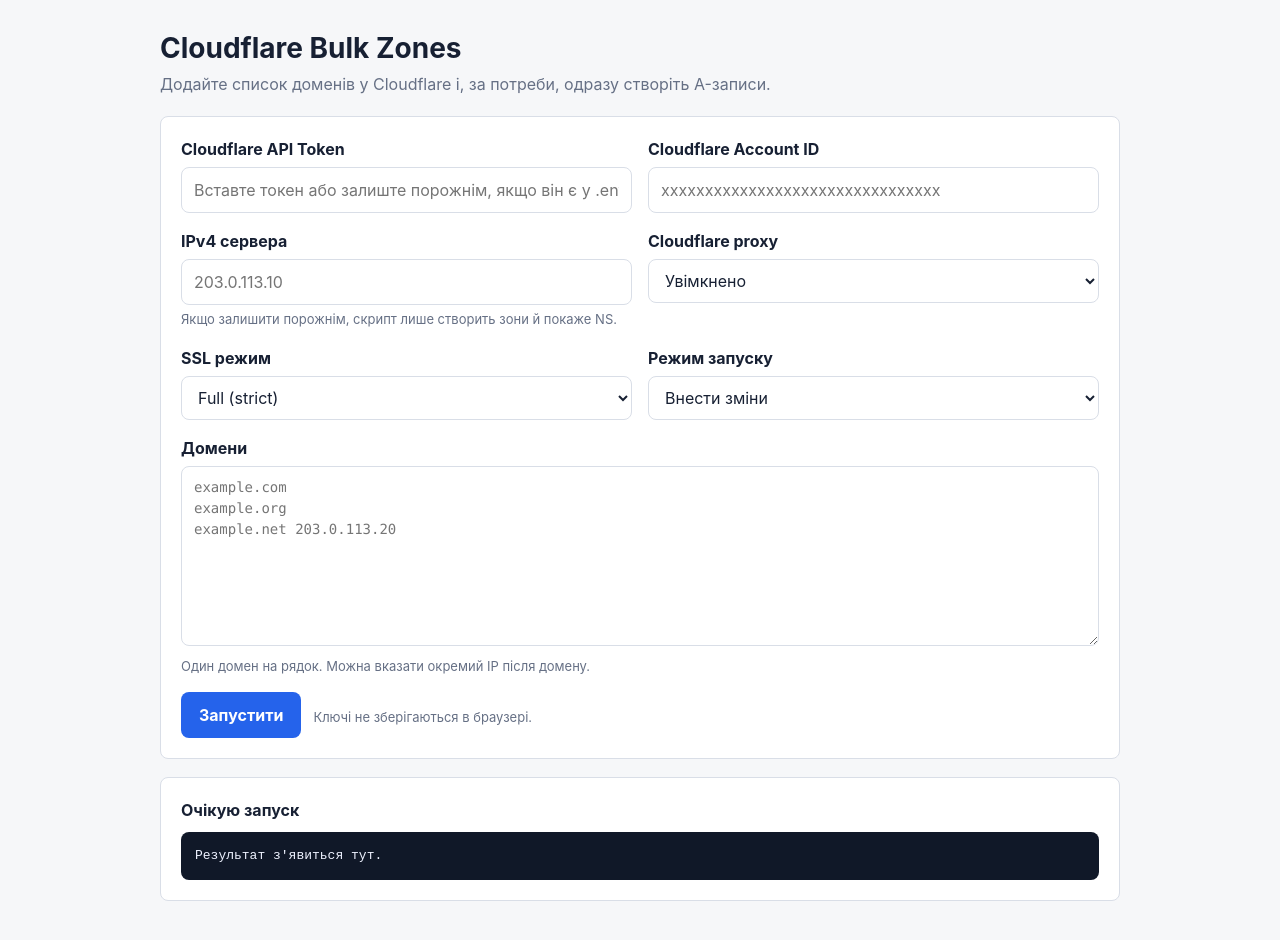
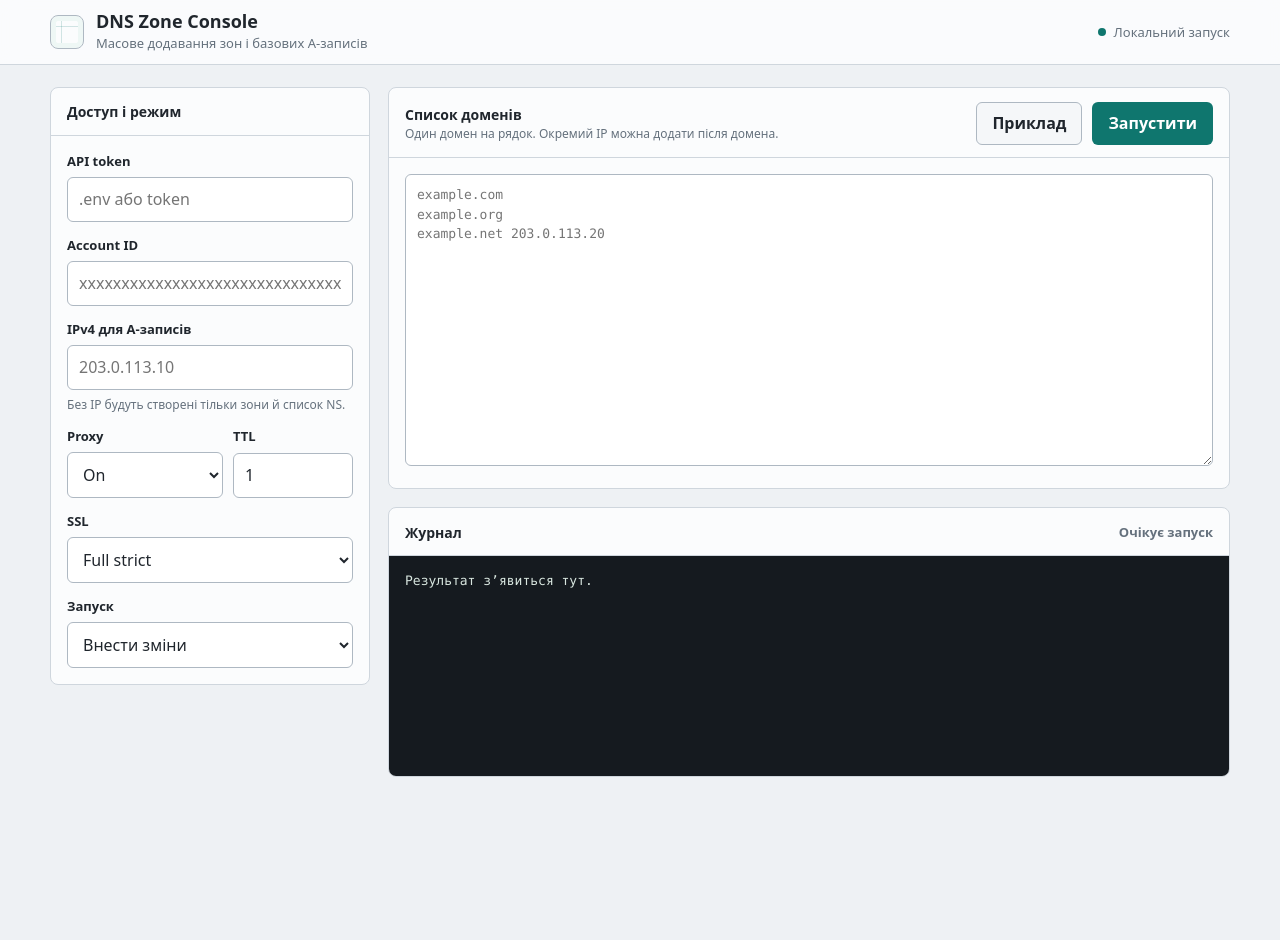
Before and after one commit to affiliate-sage-mode/cf_add_zones, a website: page index.html in a window 1280 px wide. After the commit the page ends 811 px from the top, so only its background shows below. Drawn offline with Linux system fonts and the light colour scheme.

Commit message:
Redesign local UI

```diff
--- a/index.html
+++ b/index.html
@@ -3,20 +3,24 @@
 <head>
   <meta charset="utf-8">
   <meta name="viewport" content="width=device-width, initial-scale=1">
-  <title>Cloudflare Bulk Zones</title>
+  <title>DNS Zone Console</title>
   <style>
     :root {
       color-scheme: light;
-      --bg: #f6f7f9;
-      --panel: #ffffff;
-      --text: #172033;
-      --muted: #667085;
-      --border: #d9dee7;
-      --accent: #2563eb;
-      --accent-dark: #1d4ed8;
-      --ok: #067647;
-      --bad: #b42318;
-      --code: #101828;
+      --bg: #eef1f4;
+      --surface: #fbfcfd;
+      --surface-2: #f5f7f9;
+      --line: #cfd6dd;
+      --line-strong: #aeb8c2;
+      --text: #20262d;
+      --muted: #65717d;
+      --accent: #0f766e;
+      --accent-hover: #115e59;
+      --accent-soft: #d9f0ec;
+      --ok: #0b6b3a;
+      --bad: #b3261e;
+      --terminal: #151a1f;
+      --terminal-text: #d8e6df;
     }
 
     * { box-sizing: border-box; }
@@ -26,208 +30,399 @@
       min-height: 100vh;
       background: var(--bg);
       color: var(--text);
-      font-family: Inter, ui-sans-serif, system-ui, -apple-system, BlinkMacSystemFont, "Segoe UI", sans-serif;
-      line-height: 1.5;
+      font-family: ui-sans-serif, system-ui, -apple-system, BlinkMacSystemFont, "Segoe UI", sans-serif;
+      line-height: 1.45;
     }
 
-    main {
-      width: min(960px, calc(100% - 32px));
-      margin: 0 auto;
-      padding: 32px 0 48px;
+    button,
+    input,
+    select,
+    textarea {
+      font: inherit;
     }
 
-    header {
-      margin-bottom: 20px;
+    .shell {
+      min-height: 100vh;
+      display: grid;
+      grid-template-rows: auto 1fr;
+    }
+
+    .topbar {
+      border-bottom: 1px solid var(--line);
+      background: rgba(251, 252, 253, .92);
+      backdrop-filter: blur(10px);
+    }
+
+    .topbar-inner {
+      width: min(1180px, calc(100% - 32px));
+      min-height: 64px;
+      margin: 0 auto;
+      display: flex;
+      align-items: center;
+      justify-content: space-between;
+      gap: 18px;
+    }
+
+    .brand {
+      display: flex;
+      align-items: center;
+      gap: 12px;
+      min-width: 0;
+    }
+
+    .mark {
+      width: 34px;
+      height: 34px;
+      border: 1px solid var(--line-strong);
+      border-radius: 8px;
+      background:
+        linear-gradient(90deg, transparent 10px, rgba(15, 118, 110, .18) 10px 11px, transparent 11px),
+        linear-gradient(transparent 10px, rgba(15, 118, 110, .18) 10px 11px, transparent 11px),
+        var(--surface);
+      box-shadow: inset 0 0 0 5px #eef7f5;
+      flex: 0 0 auto;
     }
 
     h1 {
       margin: 0;
-      font-size: 28px;
+      font-size: 18px;
       line-height: 1.15;
       letter-spacing: 0;
     }
 
-    p {
-      margin: 8px 0 0;
+    .subtitle {
+      margin-top: 2px;
       color: var(--muted);
+      font-size: 13px;
     }
 
-    form, .result {
-      background: var(--panel);
-      border: 1px solid var(--border);
-      border-radius: 8px;
-      padding: 20px;
+    .mode {
+      display: flex;
+      align-items: center;
+      gap: 8px;
+      color: var(--muted);
+      font-size: 13px;
+      white-space: nowrap;
+    }
+
+    .mode-dot {
+      width: 8px;
+      height: 8px;
+      border-radius: 999px;
+      background: var(--accent);
+    }
+
+    main {
+      width: min(1180px, calc(100% - 32px));
+      margin: 0 auto;
+      padding: 22px 0 34px;
     }
 
     form {
       display: grid;
-      gap: 16px;
+      grid-template-columns: 320px minmax(0, 1fr);
+      gap: 18px;
+      align-items: start;
     }
 
-    .grid {
-      display: grid;
-      grid-template-columns: repeat(2, minmax(0, 1fr));
-      gap: 16px;
+    .panel {
+      background: var(--surface);
+      border: 1px solid var(--line);
+      border-radius: 8px;
     }
 
-    @media (max-width: 720px) {
-      .grid { grid-template-columns: 1fr; }
+    .panel-head {
+      min-height: 48px;
+      padding: 14px 16px 12px;
+      border-bottom: 1px solid var(--line);
+      display: flex;
+      align-items: center;
+      justify-content: space-between;
+      gap: 12px;
+    }
+
+    .panel-title {
+      margin: 0;
+      font-size: 14px;
+      font-weight: 750;
+    }
+
+    .panel-body {
+      padding: 16px;
+    }
+
+    .settings {
+      display: grid;
+      gap: 14px;
+    }
+
+    .field {
+      display: grid;
+      gap: 6px;
     }
 
     label {
-      display: block;
-      margin-bottom: 6px;
-      font-weight: 650;
+      color: var(--text);
+      font-size: 13px;
+      font-weight: 700;
     }
 
-    input, select, textarea {
+    input,
+    select,
+    textarea {
       width: 100%;
-      border: 1px solid var(--border);
-      border-radius: 8px;
+      border: 1px solid var(--line-strong);
+      border-radius: 6px;
       background: #fff;
       color: var(--text);
-      font: inherit;
-      padding: 10px 12px;
+      padding: 10px 11px;
     }
 
     textarea {
-      min-height: 180px;
+      min-height: 292px;
       resize: vertical;
       font-family: ui-monospace, SFMono-Regular, Consolas, "Liberation Mono", monospace;
-      font-size: 14px;
+      font-size: 13px;
+      line-height: 1.5;
     }
 
-    input:focus, select:focus, textarea:focus {
-      outline: 3px solid rgba(37, 99, 235, 0.16);
+    input:focus,
+    select:focus,
+    textarea:focus {
+      outline: 3px solid rgba(15, 118, 110, .16);
       border-color: var(--accent);
     }
 
     .hint {
-      margin-top: 5px;
       color: var(--muted);
-      font-size: 13px;
+      font-size: 12px;
+    }
+
+    .workspace {
+      display: grid;
+      gap: 18px;
+      min-width: 0;
+    }
+
+    .domains-head {
+      display: grid;
+      grid-template-columns: 1fr auto;
+      align-items: center;
+      gap: 12px;
     }
 
     .actions {
       display: flex;
       flex-wrap: wrap;
-      gap: 12px;
+      gap: 10px;
       align-items: center;
+      justify-content: flex-end;
     }
 
     button {
-      border: 0;
-      border-radius: 8px;
+      min-height: 39px;
+      border: 1px solid transparent;
+      border-radius: 6px;
       background: var(--accent);
       color: #fff;
       cursor: pointer;
-      font: inherit;
-      font-weight: 700;
-      padding: 11px 18px;
+      font-weight: 750;
+      padding: 9px 15px;
     }
 
-    button:hover { background: var(--accent-dark); }
-    button:disabled { opacity: .7; cursor: wait; }
+    button:hover { background: var(--accent-hover); }
+    button:disabled { opacity: .72; cursor: wait; }
+
+    .ghost {
+      background: var(--surface-2);
+      border-color: var(--line-strong);
+      color: var(--text);
+    }
+
+    .ghost:hover {
+      background: var(--accent-soft);
+    }
 
     .result {
-      margin-top: 18px;
+      overflow: hidden;
     }
 
     .status {
-      font-weight: 700;
-      margin-bottom: 10px;
+      font-size: 13px;
+      font-weight: 750;
     }
 
     .ok { color: var(--ok); }
     .bad { color: var(--bad); }
+    .idle { color: var(--muted); }
 
     pre {
       margin: 0;
+      min-height: 220px;
+      max-height: 430px;
       overflow: auto;
-      max-height: 460px;
-      border-radius: 8px;
-      background: var(--code);
-      color: #eef2ff;
-      padding: 14px;
+      background: var(--terminal);
+      color: var(--terminal-text);
+      padding: 15px 16px;
       white-space: pre-wrap;
+      font-family: ui-monospace, SFMono-Regular, Consolas, "Liberation Mono", monospace;
       font-size: 13px;
+      line-height: 1.55;
+    }
+
+    .compact-row {
+      display: grid;
+      grid-template-columns: minmax(0, 1fr) 120px;
+      gap: 10px;
+    }
+
+    @media (max-width: 860px) {
+      .topbar-inner {
+        min-height: auto;
+        padding: 14px 0;
+        align-items: flex-start;
+        flex-direction: column;
+      }
+
+      form {
+        grid-template-columns: 1fr;
+      }
+
+      .domains-head {
+        grid-template-columns: 1fr;
+      }
+
+      .actions {
+        justify-content: flex-start;
+      }
+    }
+
+    @media (max-width: 520px) {
+      .compact-row {
+        grid-template-columns: 1fr;
+      }
+
+      .topbar-inner,
+      main {
+        width: min(100% - 20px, 1180px);
+      }
+
+      .panel-body,
+      .panel-head {
+        padding-left: 12px;
+        padding-right: 12px;
+      }
     }
   </style>
 </head>
 <body>
-  <main>
-    <header>
-      <h1>Cloudflare Bulk Zones</h1>
-      <p>Додайте список доменів у Cloudflare і, за потреби, одразу створіть A-записи.</p>
+  <div class="shell">
+    <header class="topbar">
+      <div class="topbar-inner">
+        <div class="brand">
+          <div class="mark" aria-hidden="true"></div>
+          <div>
+            <h1>DNS Zone Console</h1>
+            <div class="subtitle">Масове додавання зон і базових A-записів</div>
+          </div>
+        </div>
+        <div class="mode">
+          <span class="mode-dot" aria-hidden="true"></span>
+          <span>Локальний запуск</span>
+        </div>
+      </div>
     </header>
 
+    <main>
       <form id="form">
-      <div class="grid">
-        <div>
-          <label for="token">Cloudflare API Token</label>
-          <input id="token" name="token" type="password" autocomplete="off" placeholder="Вставте токен або залиште порожнім, якщо він є у .env">
+        <aside class="panel">
+          <div class="panel-head">
+            <h2 class="panel-title">Доступ і режим</h2>
           </div>
-        <div>
-          <label for="accountId">Cloudflare Account ID</label>
+          <div class="panel-body settings">
+            <div class="field">
+              <label for="token">API token</label>
+              <input id="token" name="token" type="password" autocomplete="off" placeholder=".env або token">
+            </div>
+
+            <div class="field">
+              <label for="accountId">Account ID</label>
               <input id="accountId" name="accountId" autocomplete="off" placeholder="xxxxxxxxxxxxxxxxxxxxxxxxxxxxxxxx">
+            </div>
+
+            <div class="field">
+              <label for="ip">IPv4 для A-записів</label>
+              <input id="ip" name="ip" placeholder="203.0.113.10">
+              <div class="hint">Без IP будуть створені тільки зони й список NS.</div>
+            </div>
+
+            <div class="compact-row">
+              <div class="field">
+                <label for="proxied">Proxy</label>
+                <select id="proxied" name="proxied">
+                  <option value="true" selected>On</option>
+                  <option value="false">Off</option>
+                </select>
+              </div>
+
+              <div class="field">
+                <label for="ttl">TTL</label>
+                <input id="ttl" name="ttl" value="1" inputmode="numeric">
               </div>
             </div>
 
-      <div class="grid">
-        <div>
-          <label for="ip">IPv4 сервера</label>
-          <input id="ip" name="ip" placeholder="203.0.113.10">
-          <div class="hint">Якщо залишити порожнім, скрипт лише створить зони й покаже NS.</div>
+            <div class="field">
+              <label for="sslStrict">SSL</label>
+              <select id="sslStrict" name="sslStrict">
+                <option value="true" selected>Full strict</option>
+                <option value="false">Не змінювати</option>
+              </select>
             </div>
-        <div>
-          <label for="proxied">Cloudflare proxy</label>
-          <select id="proxied" name="proxied">
-            <option value="true" selected>Увімкнено</option>
-            <option value="false">Вимкнено</option>
+
+            <div class="field">
+              <label for="dryRun">Запуск</label>
+              <select id="dryRun" name="dryRun">
+                <option value="false" selected>Внести зміни</option>
+                <option value="true">Тільки план</option>
               </select>
             </div>
           </div>
+        </aside>
 
-      <div class="grid">
+        <section class="workspace">
+          <div class="panel">
+            <div class="panel-head domains-head">
               <div>
-          <label for="sslStrict">SSL режим</label>
-          <select id="sslStrict" name="sslStrict">
-            <option value="true" selected>Full (strict)</option>
-            <option value="false">Не змінювати</option>
-          </select>
+                <h2 class="panel-title">Список доменів</h2>
+                <div class="hint">Один домен на рядок. Окремий IP можна додати після домена.</div>
               </div>
-        <div>
-          <label for="dryRun">Режим запуску</label>
-          <select id="dryRun" name="dryRun">
-            <option value="false" selected>Внести зміни</option>
-            <option value="true">Тільки показати план</option>
-          </select>
+              <div class="actions">
+                <button class="ghost" type="button" id="sample">Приклад</button>
+                <button type="submit">Запустити</button>
+              </div>
+            </div>
+            <div class="panel-body">
+              <textarea id="domains" name="domains" placeholder="example.com&#10;example.org&#10;example.net 203.0.113.20"></textarea>
             </div>
           </div>
 
-      <div>
-        <label for="domains">Домени</label>
-        <textarea id="domains" name="domains" placeholder="example.com
-example.org
-example.net 203.0.113.20"></textarea>
-        <div class="hint">Один домен на рядок. Можна вказати окремий IP після домену.</div>
+          <section class="panel result" id="result">
+            <div class="panel-head">
+              <h2 class="panel-title">Журнал</h2>
+              <div class="status idle">Очікує запуск</div>
             </div>
-
-      <div class="actions">
-        <button type="submit">Запустити</button>
-        <span class="hint">Ключі не зберігаються в браузері.</span>
+            <pre>Результат зʼявиться тут.</pre>
+          </section>
+        </section>
+      </form>
+    </main>
   </div>
-    </form>
-
-    <section class="result" id="result">
-      <div class="status">Очікую запуск</div>
-      <pre>Результат з'явиться тут.</pre>
-    </section>
-  </main>
 
   <script>
     const form = document.querySelector('#form');
-    const button = form.querySelector('button');
+    const button = form.querySelector('button[type="submit"]');
+    const sampleButton = document.querySelector('#sample');
+    const domains = document.querySelector('#domains');
     const result = document.querySelector('#result');
 
     function escapeHtml(value) {
@@ -238,14 +433,30 @@
       }[char]));
     }
 
-    function render(status, text, ok) {
-      result.innerHTML = `<div class="status ${ok ? 'ok' : 'bad'}">${escapeHtml(status)}</div><pre>${escapeHtml(text)}</pre>`;
+    function render(status, text, tone = 'idle') {
+      const statusClass = tone === 'ok' ? 'ok' : tone === 'bad' ? 'bad' : 'idle';
+      result.innerHTML = `
+        <div class="panel-head">
+          <h2 class="panel-title">Журнал</h2>
+          <div class="status ${statusClass}">${escapeHtml(status)}</div>
+        </div>
+        <pre>${escapeHtml(text)}</pre>
+      `;
     }
+
+    sampleButton.addEventListener('click', () => {
+      domains.value = [
+        'example.com',
+        'example.org',
+        'example.net 203.0.113.20',
+      ].join('\n');
+      domains.focus();
+    });
 
     form.addEventListener('submit', async (event) => {
       event.preventDefault();
       button.disabled = true;
-      render('Запуск...', 'Cloudflare обробляє список доменів.', true);
+      render('В роботі', 'Обробляю список доменів...');
 
       try {
         const body = Object.fromEntries(new FormData(form).entries());
@@ -255,10 +466,10 @@
           body: JSON.stringify(body),
         });
         const data = await response.json();
-        const output = [data.output, data.error].filter(Boolean).join('\n');
-        render(data.ok ? `Готово, код ${data.code}` : `Помилка, код ${data.code ?? 'n/a'}`, output || data.error, data.ok);
+        const output = [data.output, data.error].filter(Boolean).join('\n') || data.error || 'Немає відповіді.';
+        render(data.ok ? `Готово, код ${data.code}` : `Помилка, код ${data.code ?? 'n/a'}`, output, data.ok ? 'ok' : 'bad');
       } catch (error) {
-        render('Помилка', error.message || String(error), false);
+        render('Помилка', error.message || String(error), 'bad');
       } finally {
         button.disabled = false;
       }
```
Lines whose indentation alone changed are shown as unchanged.
